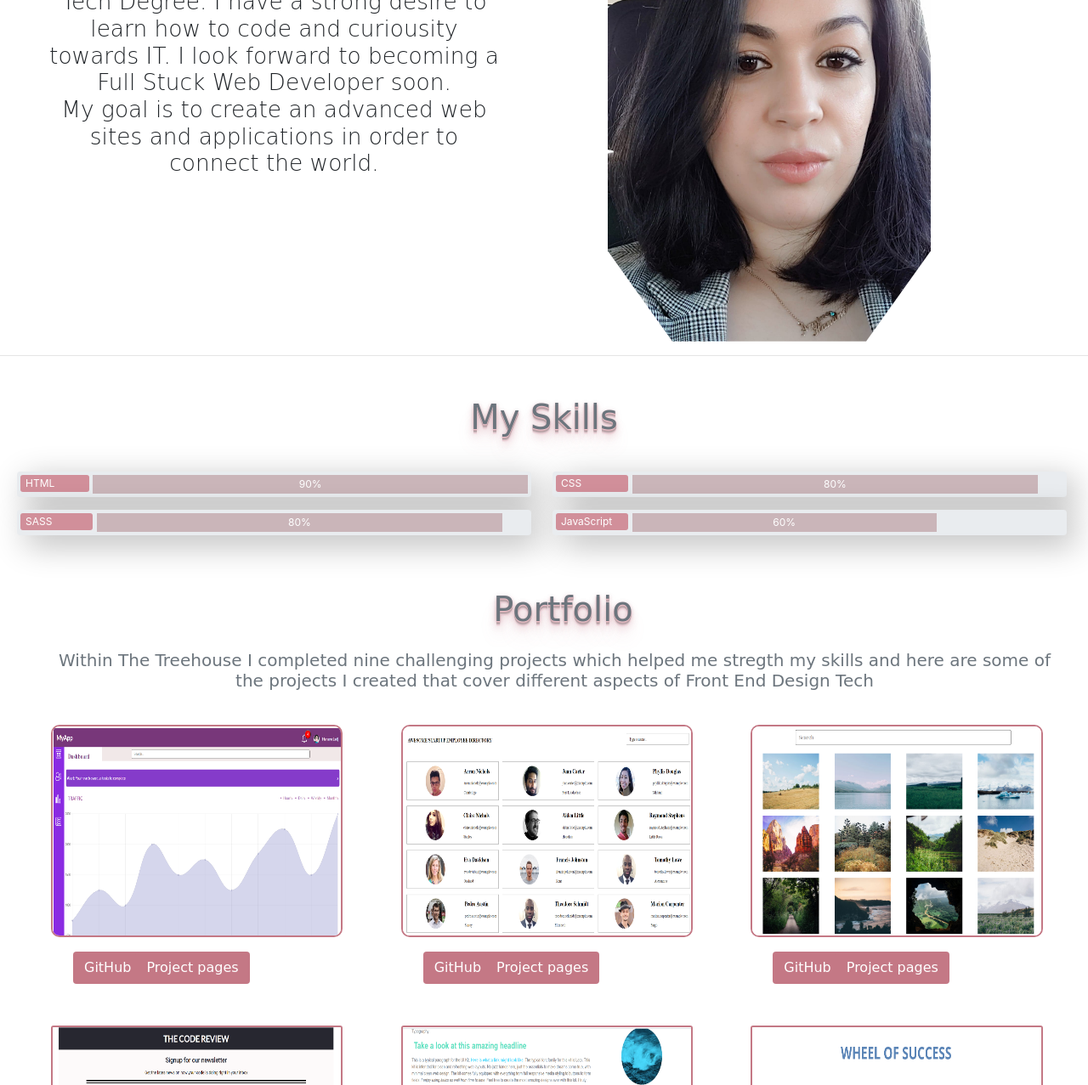
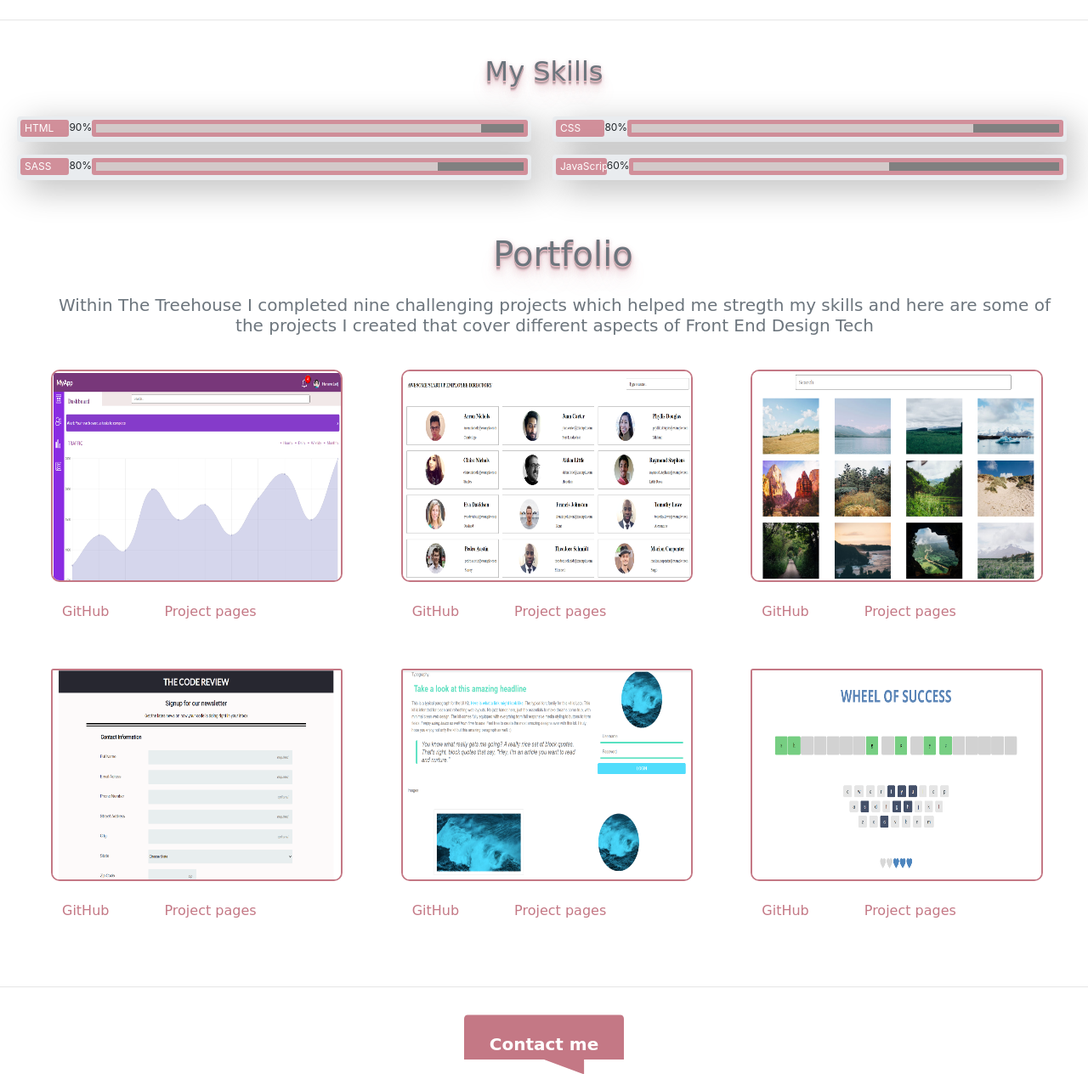
Before and after one commit to nouni-87/Hanane.Portfolio, a plain HTML site: page index.html in a window 1280 px wide. Shown: the part 850-2127 px from the top of the page at 85% size. Drawn offline with nearby package versions, Linux system fonts and the light colour scheme; a web font is replaced by a local one.

Commit message:
add JS Loop to the Progress Bar

```diff
--- a/css/styles.css
+++ b/css/styles.css
@@ -16,9 +16,9 @@
 /*            NAVIGATION                     */
 /* ============================================= */
 .jumbotron {
-    /* background-color: rgba(255, 255, 255, 0.26); */
+    background-color: rgba(255, 255, 255, 0.26);
 
-    background-image: url('../images/back-img-4.jpg');
+    /* background-image: url('../images/back-img-4.jpg'); */
 
 }
 /* .navbar-toggler-icon {
@@ -73,7 +73,7 @@ align-items: center;
 
 }
 
-.nav-item {
+.nav-item, .svg-nav {
     position: relative;
     cursor: pointer;
 
@@ -164,7 +164,7 @@ align-items: center;
     margin-right: 30px;
     margin-left: 40px;
     margin-bottom: 30px;
-    margin-top: -10px;
+    /* margin-top: -10px; */
     text-align: center;
     font-size: 1rem;
     font-weight: 300;
@@ -281,25 +281,24 @@ align-items: center;
     0 20px 20px rgba(196, 120, 133, .15);
 
 color:rgb(243, 105, 128);
-    -webkit-box-shadow: 10px 10px 28px 0px rgba(196, 120, 133, .4);
-    -moz-box-shadow: 10px 10px 28px 0px rgba(196, 120, 133, .4);
-    box-shadow: 10px 10px 28px 0px rgba(196, 120, 133, .4);
+
+
+
    border-radius: 10px;
     transition: all .8s ease;
    margin-right: 50px;
    margin-left: 50px;
-   padding: .8em;
+   /* padding: .8em; */
  }
 
  .abt-me:hover {
     text-shadow: rgb(243, 105, 128) 1px 0 10px;
-    -webkit-box-shadow: 10px 10px 28px 0px rgba(196, 120, 133, .8);
-    -moz-box-shadow: 10px 10px 28px 0px rgba(196, 120, 133, .8);
-    box-shadow: 10px 10px 28px 0px rgba(196, 120, 133, .8);
+
+
     cursor: pointer;
     color: #000; transform: skewX(12deg) translateX(5px);
-    /* transform: skewX(12deg) translateX(-5px); */
-    transform: rotate3d(1, 0, 0, 360deg);
+    transform: skewX(12deg) translateX(-5px);
+
  }
 
  .mywork-port:hover,
@@ -524,8 +523,8 @@ form {
 
 }
 .plop-it {
-    /* background-color: rgba(160, 146, 146, 0.30); */
-    background-color: #d6b8b8;
+    background-color: rgba(160, 146, 146, 0.30);
+
     font-family: 'Zen Dots', cursive;
  color: #fff;
     border-radius: 10px;
@@ -552,7 +551,7 @@ form {
     margin-right: 20px;
 }
 
-.skills-bar {
+.skills-btn {
     display: -webkit-box;
     display: -ms-flexbox;
     display: flex;
@@ -566,15 +565,41 @@ form {
     color: #fff;
     text-align: center;
     background-color: rgb(209, 143, 154);
-    width: 95%;
-    transition: width .6;
+    width: 10%;
+    transition: .6s;
     border: none;
     border-radius: 3px;
+    padding: 5px;
+    height: 20px;
 }
-
+.progressBar {
+    display: flex;
+    color: #fff;
+    text-align: center;
+    background-color: rgb(209, 143, 154);
+    width: 90%;
+    transition: .6s;
+    border: none;
+    border-radius: 3px;
+    padding: 5px;
+    height: 20px;
+}
 .skills-success {
     background-color: rgb(196, 120, 133);
 }
+
+
+progress {
+    color: rgb(211, 201, 201);
+  }
+
+progress::-webkit-progress-value {
+    background: rgb(211, 201, 201);
+  }
+
+progress::-moz-progress-bar {
+    background: lightcolor;
+  }
 
 .skills-prog-bar {
     display: -webkit-box;
@@ -709,7 +734,7 @@ margin: 0 0.5em 1em;
 
 .form-msg {
     clip-path: polygon(0% 0%, 100% 0%, 100% 75%, 75% 75%, 75% 100%, 50% 75%, 0% 75%);
-    padding: 10px 30px;
+    padding: 20px 30px;
     font-size: 20px;
     font-weight: 700;
     border-radius: 5px;
@@ -734,6 +759,7 @@ margin: 0 0.5em 1em;
 .form-btn a {
     color: black;
 }
+
 .form-btn:hover {
     text-decoration: none;
     background-color: rgb(202, 181, 185);
@@ -771,14 +797,16 @@ margin: 0 0.5em 1em;
     color:  rgb(196, 120, 133);
 } */
 
-.nav-item {
+.svg-nav {
 
-    /* width: 60px; */
-    /* height: 50px; */
+    width: 60px;
+     height: 50px;
     margin: 0;
 
 
 }
+
+
 .nav {
     justify-content: center;
     display: block;
@@ -786,8 +814,8 @@ margin: 0 0.5em 1em;
 }
 
 .btn {
-    background-color: rgb(196, 120, 133);
-    color: #fff;
+    color: rgb(196, 120, 133);
+    /* color: #fff; */
     cursor: pointer;
     margin-left: -5px;
 }
@@ -938,13 +966,7 @@ margin: 0 0.5em 1em;
   }
 
 
-.body {
-    /* background-image: url('../images/back-img-4.jpg');
-    background-size: cover;
 
-    background-repeat: no-repeat;
-    background-attachment: fixed; */
-}
 
 
 /* .my-work,
@@ -1018,8 +1040,8 @@ margin: 0 0.5em 1em;
     }
 
     .btn {
-        margin-left: 50px;
-        margin-right: -20px;
+
+        margin-right: 40px;
     }
 }
 
@@ -1068,7 +1090,7 @@ margin: 0 0.5em 1em;
 }
 
 .me {
-    /* margin-top: 90px; */
+
 
    margin-left: 60px;
     width: 250px;
@@ -1076,8 +1098,8 @@ margin: 0 0.5em 1em;
 
 .btn {
 
-    margin-left: 30px;
-    margin-right: -30px;
+
+    margin-right: 30px;
 
 }
 
@@ -1085,39 +1107,17 @@ margin: 0 0.5em 1em;
     margin-left: 10px;
     margin-right: 20px;
 
-/*
-    .navbar {
-        font-size: 1.25rem;
-        line-height: 1.2;
-        text-transform: uppercase;
-        text-align: left;
-        display: flex;
 
-        align-items: center;
-
-      }
-
-
-      .nav-item {
-        position: relative;
-
-        cursor: pointer;
-      }
-
-
-      .nav-link:hover:hover,
-      .nav-link:active {
-         color: #000; transform: skewX(12deg) translateX(5px);
-         transform: skewX(12deg) translateX(-5px);
-
-      }
-      .nav-link::before { transform: scale(1); }   */
 
 }
 
 
 
 @media (min-width: 1024px) {
+    .container {
+    width: 80%;
+        max-width: 1450px;
+    }
     .content {
         perspective: 700px;;
     }
@@ -1139,11 +1139,11 @@ margin: 0 0.5em 1em;
         transform: rotateY(180deg);
     }
 
-    .me {
+    /* .me {
         width: 380px;
        padding-right: -80px;
        margin-left: 60px;
-    }
+    } */
     .about-txt {
         font-family: 'Zen Dots', cursive;
         margin-left: 50px;
@@ -1154,8 +1154,8 @@ margin: 0 0.5em 1em;
     }
 
     .btn {
-        margin-right: -40px;
-        margin-left: 20px;
+        margin-right: 40px;
+
     }
 
     .progress {
@@ -1174,13 +1174,13 @@ margin: 0 0.5em 1em;
 
 }
 
- @media (min-width: 1400px) {
-    .me {
+ /* @media (min-width: 1400px) {
+    /* .me {
         width: 400px;
        padding-right: -100px;
        margin-left: 120px;
-    }
-    .about-txt {
+    /* } */
+    /* .about-txt {
         margin-left: 90px;
 
 
@@ -1194,8 +1194,8 @@ margin: 0 0.5em 1em;
     }
 
     .btn {
-        margin-right: -30px;
-        margin-left: 55px;
+        margin-right: 40px;
+
     }
 
     .progress {
@@ -1206,14 +1206,14 @@ margin: 0 0.5em 1em;
  }
 
  @media (min-width: 1900px) {
-    .me {
+    /* .me {
         width: 600px;
        padding-right: -150px;
        margin-left: 180px;
       padding-top: 20px;
-    }
+    } */
 
-    .about-txt {
+    /* .about-txt {
 
         margin-left: 100px;
 
@@ -1224,7 +1224,7 @@ margin: 0 0.5em 1em;
 
     .btn {
         margin-right: 60px;
-        margin-left: 70px;
+
     }
 
 
@@ -1232,4 +1232,4 @@ margin: 0 0.5em 1em;
         margin-left: 40px;
         margin-right: 25px;
     }
-}
+}  */
--- a/index.html
+++ b/index.html
@@ -1,36 +1,37 @@
 <!doctype html>
 <html lang="en">
   <head>
-    <title>Online Portfolio</title>
+
     <!-- Required meta tags -->
     <meta charset="utf-8">
     <meta name="viewport" content="width=device-width, initial-scale=1, shrink-to-fit=no">
+    <title>Online Portfolio</title>
     <link rel="stylesheet" href="css/normalize.css">
     <link rel="stylesheet" href="css/styles.css">
     <!-- Bootstrap CSS -->
     <link rel="stylesheet" href="https://maxcdn.bootstrapcdn.com/bootstrap/4.0.0/css/bootstrap.min.css" integrity="sha384-Gn5384xqQ1aoWXA+058RXPxPg6fy4IWvTNh0E263XmFcJlSAwiGgFAW/dAiS6JXm" crossorigin="anonymous">
     <link rel="preconnect" href="https://fonts.gstatic.com">
     <link href="https://fonts.googleapis.com/css2?family=Zen+Dots&display=swap" rel="stylesheet">
-    <a href="https://icons8.com/icon/QBqFNfPPB2Kx/sass">Sass icon by Icons8</a>
+
     <link rel="preconnect" href="https://fonts.gstatic.com">
     <link rel="preconnect" href="https://fonts.gstatic.com">
     <link rel="preconnect" href="https://fonts.gstatic.com">
 
     <link href="https://fonts.googleapis.com/css2?family=Original+Surfer&display=swap" rel="stylesheet">
-    <title>Online Portfolio</title>
+
   </head>
 
-  <body class="body nav__open">
 
 
-      <nav class="navbar navbar-expand-lg fixed-top">
-        <a class="nav-link order-1" href="#"><b>Hanane Ladj</b></a>
+  <body>
+    <nav class="navbar navbar-expand-lg fixed-top">
+        <a class="nav-link" href="#"><b>Hanane Ladj</b></a>
         <button class="navbar-toggler" type="button" data-toggle="collapse" data-target="#navbarNav" aria-controls="navbarNav" aria-expanded="false" aria-label="Toggle navigation">
 
             <svg class="menu bi bi-list navbar-toggler-icon" width="1em" height="1em" viewBox="0 0 16 16" fill="currentColor" xmlns="http://www.w3.org/2000/svg">
             <path fill-rule="evenodd" d="M2.5 11.5A.5.5 0 0 1 3 11h10a.5.5 0 0 1 0 1H3a.5.5 0 0 1-.5-.5zm0-4A.5.5 0 0 1 3 7h10a.5.5 0 0 1 0 1H3a.5.5 0 0 1-.5-.5zm0-4A.5.5 0 0 1 3 3h10a.5.5 0 0 1 0 1H3a.5.5 0 0 1-.5-.5z"/>
           </svg>
-        </span>
+
         </button>
         <div class="collapse navbar-collapse " id="navbarNav" onclick="myFunction(this)">
 
@@ -62,6 +63,7 @@
 
     <!-- jumbotron -->
   <header class="header" id="header">
+
     <div class="jumbotron jumbotron-fluid fixed-background" style="background-color: rgba(160, 146, 146, 0.30);">
         <div class="container pt-4">
 
@@ -74,8 +76,8 @@
                     <p class="lead mr-3">I am  Front End Web Developer.</p> -->
                     <!-- <p>I have studied hard and challenged myself in a tech field to become a Front End Web Development Tech Degree. My goal is to create advanced web sites and applications in order to connect the world.</p> -->
                     <!-- <button class="form-btn" onclick="openForm()"><a href="#hireme">Contact Me</a></button> -->
-                    <button class="form-btn mt-2"><a href="#portfolio">View My Work</a></button>
 
+                    <a class="form-btn mt-2" href="#portfolio">View My Work</a>
                   <!-- </div> -->
 
                   <!-- <div class="col-md pt-3">
@@ -88,6 +90,8 @@
           </div>
     </div> -->
   </section>
+  </div>
+  </div>
 
   </header>
 <!-- /jumbotron -->
@@ -95,18 +99,21 @@
 <!-- About me -->
 
   <section id="about">
-    <h2 class="text-muted abt-me text-center display-5 mb-5">A little about me</h2>
+
+    <h2 class="text-muted abt-me text-center display-5">A little about me</h2>
+    <div class="container">
     <div class="row media">
       <div class="col-md abt">
 
-      <h2 class="about-txt">I am a front End Developer live in Arizona. I have studied hard and challenged myself in a tech field to become a Front End Web Development Tech Degree. I have a strong desire to learn how to code and curiousity towards IT. I look forward to becoming a Full Stuck Web Developer soon. <br>  My goal is to create an advanced web sites and applications in order to connect the world.</h2>
+      <h2 class="about-txt">My name is Hanane, I am a front End Developer live in Arizona. I have a strong desire to learn how to code and curiousity towards IT field. I look forward to becoming a Full Stuck Web Developer soon. <br>  My goal is to create an advanced web sites and applications in order to connect the world.</h2>
     </div>
-     <div class="col-md abt-img">
+     <!-- <div class="col-md abt-img">
 
           <img class="img-fluid me" src="images/hanane-l.jpg" alt="A generic square placeholder image with rounded corners in a figure.">
-          <figcaption class="figure-caption"></figcaption>
 
-  </div>
+
+  </div>  -->
+</div>
 </div>
   </section>
 
@@ -117,34 +124,49 @@
 <!-- skills -->
 
 
-  <h1 class="text-muted skills text-center display-5">My Skills</h1>
+  <!-- <h1 class="text-muted skills text-center display-5">My Skills</h1> -->
 
-  <section id="progress" class="progress-skills">
+  <section>
+    <h2 class="text-muted skills text-center display-5">My Skills</h2>
+    <div class="progress-skills">
 
-   <div id="myProgress" class="progress" style="height: 30px;">
+    <div class="myProgress progress" style="height: 30px;">
+<!--<div role="progressbar" style="width: 15%" aria-valuenow="15" aria-valuemin="0" aria-valuemax="100"><button class="skills-bar">HTML</button></div>
+    <div class="myBar skills-prog-bar skills-success" role="progressbar" style="width: 90%" aria-valuenow="90" aria-valuemin="0" aria-valuemax="100">90%</div> -->
+    <button class='skills-btn'>HTML</button>
 
-    <div id="myBar" role="progressbar" style="width: 15%" aria-valuenow="15" aria-valuemin="0" aria-valuemax="100"><button class="skills-bar">HTML</button></div>
-    <div class="skills-prog-bar skills-success" role="progressbar" style="width: 90%" aria-valuenow="90" aria-valuemin="0" aria-valuemax="100">90%</div>
+    <span class="percentage">90%</span>
+    <progress max="100" value="90" class="progressBar"></progress>
 
   </div>
 
 
-  <div id="myProgress" class="progress" style="height: 30px;">
-    <div role="progressbar" style="width: 15%" aria-valuenow="15" aria-valuemin="0" aria-valuemax="100"><button class="skills-bar">CSS</button></div>
-    <div id="myBar" class="skills-prog-bar skills-success" role="progressbar" style="width: 80%" aria-valuenow="80" aria-valuemin="0" aria-valuemax="100">80%</div>
+
+  <div class="progress" style="height: 30px;">
+    <!-- <div role="progressbar" style="width: 15%" aria-valuenow="15" aria-valuemin="0" aria-valuemax="100"><button class="skills-bar">CSS</button></div>
+    <div class="myBar skills-prog-bar skills-success" role="progressbar" style="width: 80%" aria-valuenow="80" aria-valuemin="0" aria-valuemax="100">80%</div> -->
+    <button class='skills-btn'>CSS</button>
+    <span class="percentage">80%</span>
+    <progress max="100" value="80" class="progressBar"></progress>
   </div>
 
-    <div id="myProgress" class="progress" style="height: 30px;">
-      <div role="progressbar" style="width: 15%" aria-valuenow="15" aria-valuemin="0" aria-valuemax="100"><button class="skills-bar">SASS</button></div>
-      <div id="myBar" class="skills-prog-bar skills-success" role="progressbar" style="width: 80%" aria-valuenow="80" aria-valuemin="0" aria-valuemax="100">80%</div>
+    <div class="progress" style="height: 30px;">
+      <!-- <div role="progressbar" style="width: 15%" aria-valuenow="15" aria-valuemin="0" aria-valuemax="100"><button class="skills-bar">SASS</button></div>
+      <div class="myBar skills-prog-bar skills-success" role="progressbar" style="width: 80%" aria-valuenow="80" aria-valuemin="0" aria-valuemax="100">80%</div> -->
+      <button class='skills-btn'>SASS</button>
+    <span class="percentage">80%</span>
+    <progress max="100" value="80" class="progressBar"></progress>
     </div>
 
-    <div id="myProgress" class="progress" style="height: 30px;">
-      <div role="progressbar" style="width: 15%" aria-valuenow="15" aria-valuemin="0" aria-valuemax="100"><button class="skills-bar">JavaScript</button></div>
-      <div id="myBar" class="skills-prog-bar skills-success" role="progressbar" style="width: 60%" aria-valuenow="60" aria-valuemin="0" aria-valuemax="100">60%</div>
+    <div class="progress" style="height: 30px;">
+      <!-- <div role="progressbar" style="width: 15%" aria-valuenow="15" aria-valuemin="0" aria-valuemax="100"><button class="skills-bar">JavaScript</button></div>
+      <div class="myBar skills-prog-bar skills-success" role="progressbar" style="width: 60%" aria-valuenow="60" aria-valuemin="0" aria-valuemax="100">60%</div> -->
+      <button class='skills-btn'>JavaScript</button>
+    <span class="percentage">60%</span>
+    <progress max="100" value="60" class="progressBar"></progress>
     </div>
 
-
+  </div>
   </section> <!-- /skills -->
 
 
@@ -166,10 +188,9 @@
               </div>
             </div>
                 <div class="btn-group">
-                  <button class="button" type="button"><a class="btn mb-4 mt-2"  href="https://github.com/nouni-87/project-unit-7" target="_blank">GitHub</a></button>
-                  <button class="button" type="button"><a class="btn mb-4 mt-2"  href="https://nouni-87.github.io/project-unit-7/" target="_blank">Project pages</a></button>
+                  <a class="button btn mb-4 mt-2"  href="https://github.com/nouni-87/project-unit-7" target="_blank">GitHub</a>
+                  <a class="button btn mb-4 mt-2"  href="https://nouni-87.github.io/project-unit-7/" target="_blank">Project pages</a>
                 </div>
-
             </div>
 
         <div class="col-md-6 col-lg-4">
@@ -181,8 +202,8 @@
             </div>
           </div>
               <div class="btn-group">
-                <button class="button" type="button"><a class="btn mb-4 mt-2" href="https://github.com/nouni-87/project-unit8" target="_blank">GitHub</a></button>
-                <button class="button" type="button"><a class="btn mb-4 mt-2" href="https://nouni-87.github.io/project-unit8/" target="_blank">Project pages</a></button>
+                <a class="button btn mb-4 mt-2" href="https://github.com/nouni-87/project-unit8" target="_blank">GitHub</a>
+                <a class="button btn mb-4 mt-2" href="https://nouni-87.github.io/project-unit8/" target="_blank">Project pages</a>
               </div>
 
           </div>
@@ -198,8 +219,8 @@
             </div>
 
               <div class="btn-group">
-                <button class="button" type="button"><a class="btn mb-4 mt-2" href="https://github.com/nouni-87/project-unit5" target="_blank">GitHub</a></button>
-                <button class="button" type="button"><a class="btn mb-4 mt-2" href="https://nouni-87.github.io/project-unit5/" target="_blank">Project pages</a></button>
+                <a class="button btn mb-4 mt-2" href="https://github.com/nouni-87/project-unit5" target="_blank">GitHub</a>
+                <a class="button btn mb-4 mt-2" href="https://nouni-87.github.io/project-unit5/" target="_blank">Project pages</a>
               </div>
 
         </div>
@@ -214,8 +235,8 @@
           </div>
 
           <div class="btn-group">
-            <button class="button" type="button"><a class="btn mb-4 mt-2" href="https://github.com/nouni-87/project-unit3" target="_blank">GitHub</a></button>
-             <button class="button" type="button"><a class="btn mb-4 mt-2" href="https://nouni-87.github.io/project-unit3/" target="_blank">Project pages</a></button>
+            <a class="buttton btn mb-4 mt-2" href="https://github.com/nouni-87/project-unit3" target="_blank">GitHub</a>
+            <a class="button btn mb-4 mt-2" href="https://nouni-87.github.io/project-unit3/" target="_blank">Project pages</a>
           </div>
 
         </div>
@@ -230,8 +251,8 @@
               </div>
               </div>
               <div class="btn-group">
-                <button class="button" type="button"><a class="btn mb-4 mt-2" href="https://github.com/nouni-87/my-fourth-project" target="_blank">GitHub</a></button>
-                <button class="button" type="button"><a class="btn mb-4 mt-2" href="https://nouni-87.github.io/my-fourth-project/" target="_blank">Project pages</a></button>
+                <a class="button btn mb-4 mt-2" href="https://github.com/nouni-87/my-fourth-project" target="_blank">GitHub</a>
+                <a class="button btn mb-4 mt-2" href="https://nouni-87.github.io/my-fourth-project/" target="_blank">Project pages</a>
               </div>
           </div>
 
@@ -246,19 +267,20 @@
             </div>
             </div>
             <div class="btn-group">
-              <button class="button" type="button"><a class="btn mb-4 mt-2" href="https://github.com/nouni-87/project-unit6" target="_blank">GitHub</a></button>
-              <button class="button" type="button"><a class="btn mb-4 mt-2" href="https://nouni-87.github.io/project-unit6/" target="_blank">Project pages</a></button>
+              <a class="button btn mb-4 mt-2" href="https://github.com/nouni-87/project-unit6" target="_blank">GitHub</a>
+              <a class="button btn mb-4 mt-2" href="https://nouni-87.github.io/project-unit6/" target="_blank">Project pages</a>
             </div>
         </div>
-
+     </div>
       </div>   <!-- /Portfolio -->
     </section>
 
-<hr class="hr">
+
 
 <section>
+  <hr class="hr">
     <div id="gmail" class="form-modal row-nav py-3">
-      <button class="form-msg" onclick="openForm()"><p>Contact me</p></button>
+      <button class="form-msg" onclick="openForm()">Contact me</button>
 
       <div class="form-popup hidden" id="myForm">
         <form action="index.html" method="POST" class="form form-container">
@@ -286,11 +308,11 @@
             <textarea class="text-area" name="subject" id="subject"></textarea>
 
         </div>
-  <hr>
+
         <div class="form-group">
           <button type="submit" class="form-btn">Login</button>
-          <button type="button" class="form-btn"><a href="mailto:hananeladj@gmail.com">Submit</a></button>
-
+         <a class="form-btn" href="mailto:hananeladj@gmail.com">Submit</a>
+          </div>
 
         </form>
         </div>
@@ -300,12 +322,12 @@
 
 
 
-   <section>
 
-        <ul class="nav nav-item-center pt-3">
-          <li class="nav-item github">
+
+        <ul class="nav svg-nav-center pt-3">
+          <li class="svg-nav github">
             <a class="svg-link" href="https://github.com/nouni-87" target="_blank">
-              <svg version="1.1" id="Layer_1" xmlns="http://www.w3.org/2000/svg" xmlns:xlink="http://www.w3.org/1999/xlink" x="0px" y="0px"
+              <svg version="1.1" xmlns="http://www.w3.org/2000/svg" xmlns:xlink="http://www.w3.org/1999/xlink" x="0px" y="0px"
               viewBox="0 0 24 24" style="enable-background:new 0 0 24 24;" xml:space="preserve">
            <path d="M12,0.3c-6.6,0-12,5.4-12,12c0,5.3,3.4,9.8,8.2,11.4C8.8,23.8,9,23.4,9,23.1c0-0.3,0-1,0-2c-3.3,0.7-4-1.6-4-1.6
              c-0.5-1.4-1.3-1.8-1.3-1.8C2.5,17,3.7,17,3.7,17c1.2,0.1,1.8,1.2,1.8,1.2c1.1,1.8,2.8,1.3,3.5,1c0.1-0.8,0.4-1.3,0.8-1.6
@@ -315,9 +337,9 @@
            </svg>
             </a>
           </li>
-          <li class="nav-item linkedin">
+          <li class="svg-nav linkedin">
             <a class="svg-link" href="https://www.linkedin.com/in/hanane-ladj-ba6412151/" target="_blank">
-              <svg version="1.1" id="Layer_1" xmlns="http://www.w3.org/2000/svg" xmlns:xlink="http://www.w3.org/1999/xlink" x="0px" y="0px"
+              <svg version="1.1" xmlns="http://www.w3.org/2000/svg" xmlns:xlink="http://www.w3.org/1999/xlink" x="0px" y="0px"
                   viewBox="0 0 24 24" style="enable-background:new 0 0 24 24;" xml:space="preserve">
                 <path d="M12,0C5.4,0,0,5.4,0,12s5.4,12,12,12s12-5.4,12-12S18.6,0,12,0z M10,16H8v-6h2V16z M9,9.1C8.4,9.1,7.9,8.6,7.9,8
                   c0-0.6,0.5-1.1,1.1-1.1s1.1,0.5,1.1,1.1C10.1,8.6,9.6,9.1,9,9.1z M17,16h-2v-2.9c0-1.9-2-1.7-2,0V16h-2v-6h2v1.1
@@ -325,7 +347,7 @@
                 </svg>
             </a>
           </li>
-          <li class="nav-item twitter">
+          <li class="svg-nav twitter">
             <a class="svg-link" href="https://twitter.com/AyadNouni" target="_blank">
               <svg version="1.1" xmlns="http://www.w3.org/2000/svg" xmlns:xlink="http://www.w3.org/1999/xlink" x="0px" y="0px"
                     viewBox="0 0 24 24" style="enable-background:new 0 0 24 24;" xml:space="preserve">
@@ -338,14 +360,14 @@
           </li>
         </ul>
 
-      </section>
+
 
     <footer class="footer p-2">
     <div id="contact" class="col-md text-md-center">
         <p class="copyright"><small>&copy; 2021 Hanane Ladj</small><a href="#"></a></p>
       </div>
 
-    <footer>
+    </footer>
 
 
     <script src="js/app.js"></script>
--- a/js/app.js
+++ b/js/app.js
@@ -28,24 +28,61 @@ form.addEventListener("submit", function(event) {
 });
 
 
+// const skillsButton = document.querySelector('.skills-btn');
+// const percentage = document.querySelector('.percentage');
+
+// btn.addEventListener('click', () => {
+//   let progress = document.querySelector('progress').value;
+//   for ( let i = 0; i < progress.length; i++ ) {
+//     let counter = '';
+//     setInterval(() => {
+//       if (counter[i] === progress) {
+//         clearInterval();
+//       } else {
+//         counter++;
+//         percentage.innerHTML = `${counter}%`;
+//       }
+//     }, 20);
+//   }
+//   });
 
 
 
-const progBar = document.querySelectorAll('#myProgress');
-for ( let i = 0; i < progBar.length; i++ ) {
-  let width = 90;
-  let id = setInterval(frame, 90);
-    function frame() {
+const btn = document.querySelector('.skills-btn');
+const percentage = document.querySelector('.percentage');
 
-        if (width >= 100) {
-          clearInterval(id);
-          i = 0;
-        } else {
-          width++;
-            progBar.style.width = width + "%";
-            progBar.innerHTML = width + "%";
-        }
-      }
+btn.addEventListener('click', () => {
+  let progress = document.querySelector('progress').value;
+  for ( let i = 0; i < progress; i++ ) {
+
+  setInterval(() => {
+    if (i === progress) {
+      clearInterval();
+    } else {
+      i++;
+      percentage.innerHTML = `${i}%`
+    }
+  }, 20)
+}
+})
 
 
-}
+
+// const progBar = document.querySelectorAll('#myProgress');
+// for ( let i = 0; i < progBar.length; i++ ) {
+//   let width = 90;
+//   let id = setInterval(frame, 90);
+//     function frame() {
+
+//         if (width >= 100) {
+//           clearInterval(id);
+//           i = 0;
+//         } else {
+//           width++;
+//             progBar.style.width = width + "%";
+//             progBar.innerHTML = width + "%";
+//         }
+//       }
+
+
+// }
```
